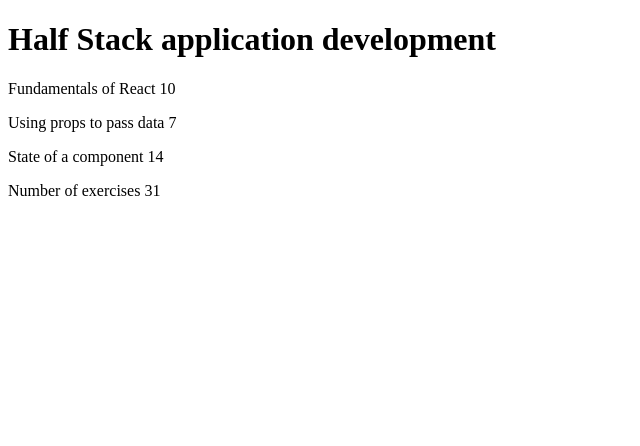
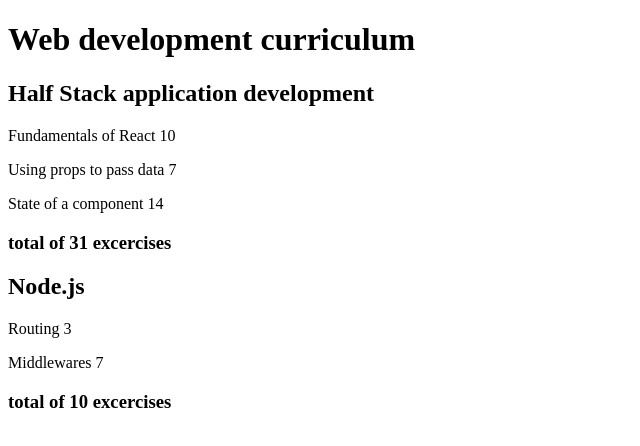
Before and after one commit to Sudeep-K/Fullstackopen-2022, a React (Create React App) app in the folder part1/course-information/: page / in a window 1280 px wide. Shown: the top 446 px of the page, without its empty margins (0-640 px from the left). Built offline with nearby package versions, Linux system fonts and the light colour scheme.

Commit message:
completes exercise 2.1-2.5, changes component hierarchy, seperates modules

```diff
--- a/part1/course-information/src/App.js
+++ b/part1/course-information/src/App.js
@@ -1,31 +1,50 @@
-import Header from './components/Header'
-import Total from './components/Total'
-import Content from './components/Content'
+import Course from './components/Course';
 
 function App() {
-  const course = {
+  const courses = [
+    {
+      id: 1,
       name: 'Half Stack application development',
       parts : [
         {
           name: 'Fundamentals of React',
-        exercises: 10
+          exercises: 10,
+          id: 1,
         },
         {
           name: 'Using props to pass data',
-        exercises: 7
+          exercises: 7,
+          id: 2,
         },
         {
           name: 'State of a component',
-        exercises: 14
+          exercises: 14,
+          id: 3
+        }
+      ]
+    },
+    {
+      id: 2,
+      name: 'Node.js',
+      parts: [
+        {
+          name: 'Routing',
+          exercises: 3,
+          id: 1
+        },
+        {
+          name: 'Middlewares',
+          exercises: 7,
+          id: 2
         }
       ]
     }
+  ]
 
   return (
     <>
-      <Header course={course.name} />
-      <Content parts={course.parts} />
-      <Total parts={course.parts} />
+      <h1>Web development curriculum</h1>
+      {courses.map((course) => <Course key={course.id} name={course.name} parts={course.parts} />)}
     </>
   );
 }
--- a/part1/course-information/src/components/Content.jsx
+++ b/part1/course-information/src/components/Content.jsx
@@ -4,7 +4,7 @@ import Part from './Part'
 const Content = (props) => {
   return (
     <>
-      {props.parts.map((part) => <Part name={part.name} exercises={part.exercises} />)}
+      {props.parts.map((part) => <Part key={part.id} name={part.name} exercises={part.exercises} />)}
     </>
   )
 }
--- /dev/null
+++ b/part1/course-information/src/components/Course.jsx
@@ -0,0 +1,16 @@
+import React from 'react'
+import Header from './Header'
+import Content from './Content'
+import Total from './Total'
+
+function Course({ name, parts}) {
+  return (
+    <>
+        <Header text={name} />
+        <Content parts={parts} />
+        <Total parts={parts} />
+    </>
+  )
+}
+
+export default Course
--- a/part1/course-information/src/components/Header.jsx
+++ b/part1/course-information/src/components/Header.jsx
@@ -1,8 +1,8 @@
 import React from 'react'
 
-const Header = (props) => {
+const Header = ({ text }) => {
   return (
-    <h1>{props.course}</h1>
+    <h2>{ text }</h2>
   )
 }
 
--- a/part1/course-information/src/components/Total.jsx
+++ b/part1/course-information/src/components/Total.jsx
@@ -1,8 +1,8 @@
 import React from 'react'
 
-const Total = (props) => {
+const Total = ({ parts }) => {
   return (
-    <p>Number of exercises {parseInt(props.parts[0].exercises) + parseInt(props.parts[1].exercises) + parseInt(props.parts[2].exercises)}</p>
+    <h3>total of {parts.reduce((total, part) => total + part.exercises, 0)} excercises</h3>
   )
 }
 
```
Lines whose indentation alone changed are shown as unchanged.
